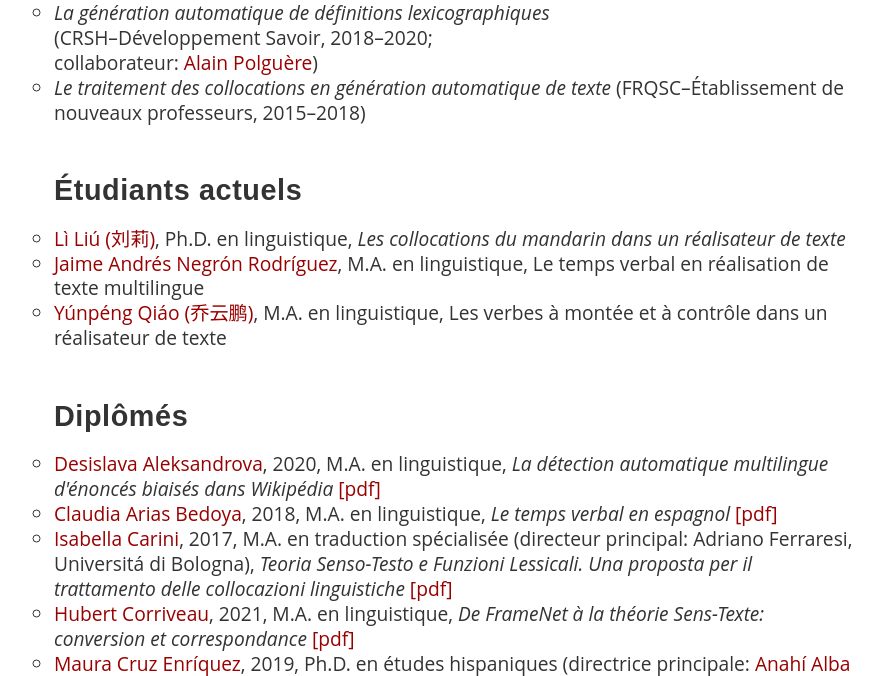
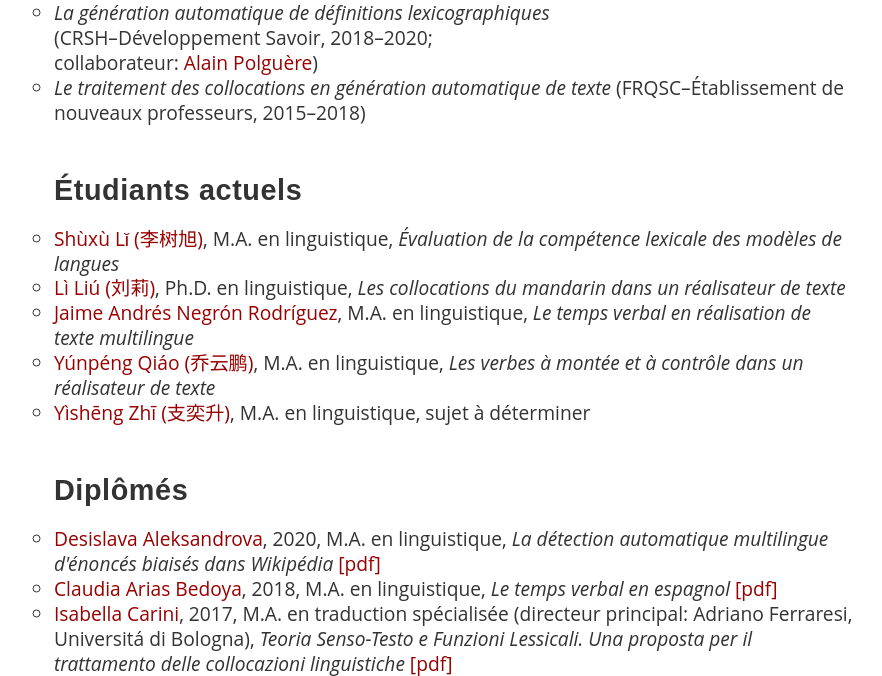
Before and after one commit to flareau/flareau.ca, a PHP site: page /?p=1 in a window 1280 px wide. Shown: the part 786-1462 px from the top of the page, without its empty margins (186-1068 px from the left). Run offline with PHP 8.4, Linux system fonts and the light colour scheme.

Commit message:
publis 23-24

```diff
--- a/profil.php
+++ b/profil.php
@@ -57,12 +57,11 @@
 <h1>Étudiants actuels</h1>
 
 <ul>
-	<!-- <li><a href="">Shuxu Li ()</a>, M.A. en linguistique, sujet à déterminer</li> -->
+	<li><a href="https://www.linkedin.com/in/shuxu-li-a52871199/">Shùxù Lǐ (李树旭)</a>, M.A. en linguistique, <i>Évaluation de la compétence lexicale des modèles de langues</i></li>
 	<li><a href="https://www.linkedin.com/in/li-liu-刘莉-36729a214">Lì Liú (刘莉)</a>, Ph.D. en linguistique, <i>Les collocations du mandarin dans un réalisateur de texte</i></li>
-	<li><a href="https://www.linkedin.com/in/jaime-andrés-negrón-rodr%C3%ADguez-49168214b">Jaime Andrés Negrón Rodríguez</a>, M.A. en linguistique, Le temps verbal en réalisation de texte multilingue</li>
-	<li><a href="https://www.linkedin.com/in/yunpeng-qiao-a8b434250">Yúnpéng Qiáo (乔云鹏)</a>, M.A. en linguistique, Les verbes à montée et à contrôle dans un réalisateur de texte</li>
-	<!-- <li><a href="">Shuyang Sun ()</a>, M.A. en linguistique, sujet à déterminer</li> -->
-	<!-- <li><a href="">Yìshēng Zhī (支奕升)</a>, M.A. en linguistique, sujet à déterminer</li> -->
+	<li><a href="https://www.linkedin.com/in/jaime-andrés-negrón-rodr%C3%ADguez-49168214b">Jaime Andrés Negrón Rodríguez</a>, M.A. en linguistique, <i>Le temps verbal en réalisation de texte multilingue</i></li>
+	<li><a href="https://www.linkedin.com/in/yunpeng-qiao-a8b434250">Yúnpéng Qiáo (乔云鹏)</a>, M.A. en linguistique, <i>Les verbes à montée et à contrôle dans un réalisateur de texte</i></li>
+	<li><a href="">Yìshēng Zhī (支奕升)</a>, M.A. en linguistique, sujet à déterminer</li>
 </ul>
 
 
```
Also changed, not shown: 5 other files.
